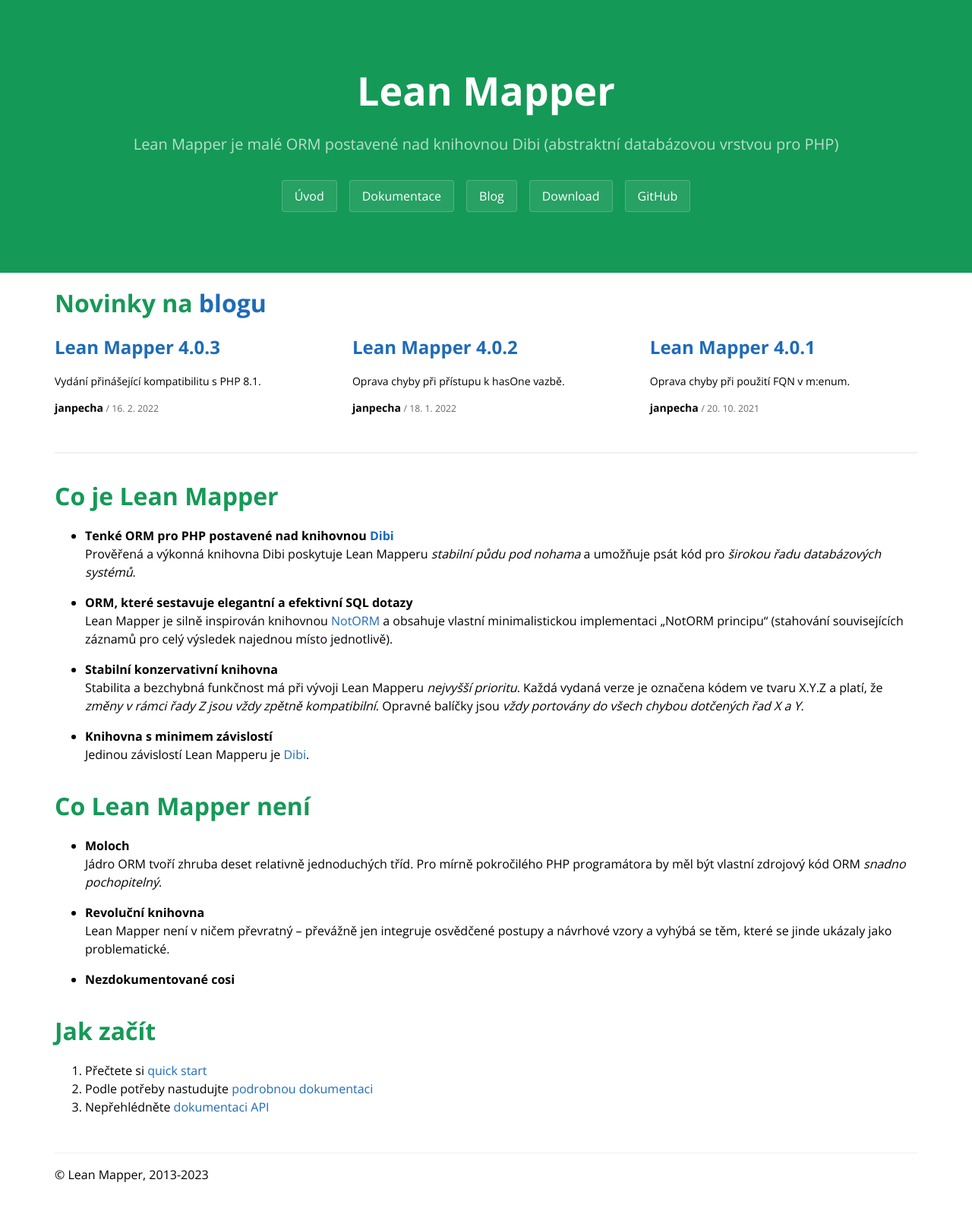
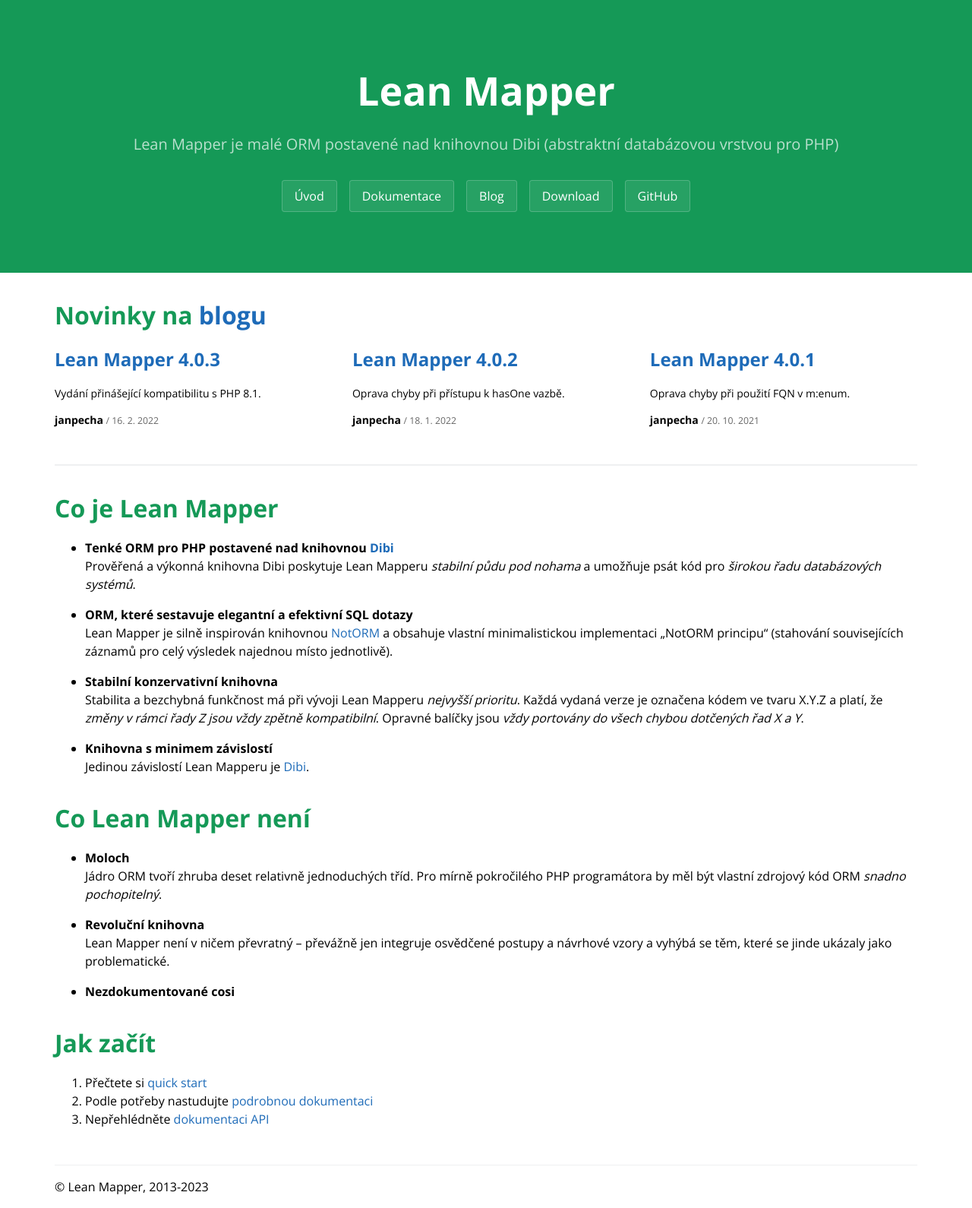
Before and after one commit to LeanMapper/LeanMapper.github.io, a Jekyll site: the page built from index.md, in a window 1280 px wide. Shown: the whole page at 76% size. Built offline with Jekyll 4.4.1, drawn with Linux system fonts in a browser that asks for light colours; our own code applies the rules of GitHub Pages for plain Markdown files.

Commit message:
CSS: mainContent - updated padding-top for homepage

```diff
--- a/_sass/_mainContent.scss
+++ b/_sass/_mainContent.scss
@@ -1,6 +1,6 @@
 .main-content {
 	max-width: 75rem;
-	padding: 1rem 2rem;
+	padding: 2rem 2rem 1rem;
 	box-sizing: border-box;
 	margin: 0 auto;
 }
```
